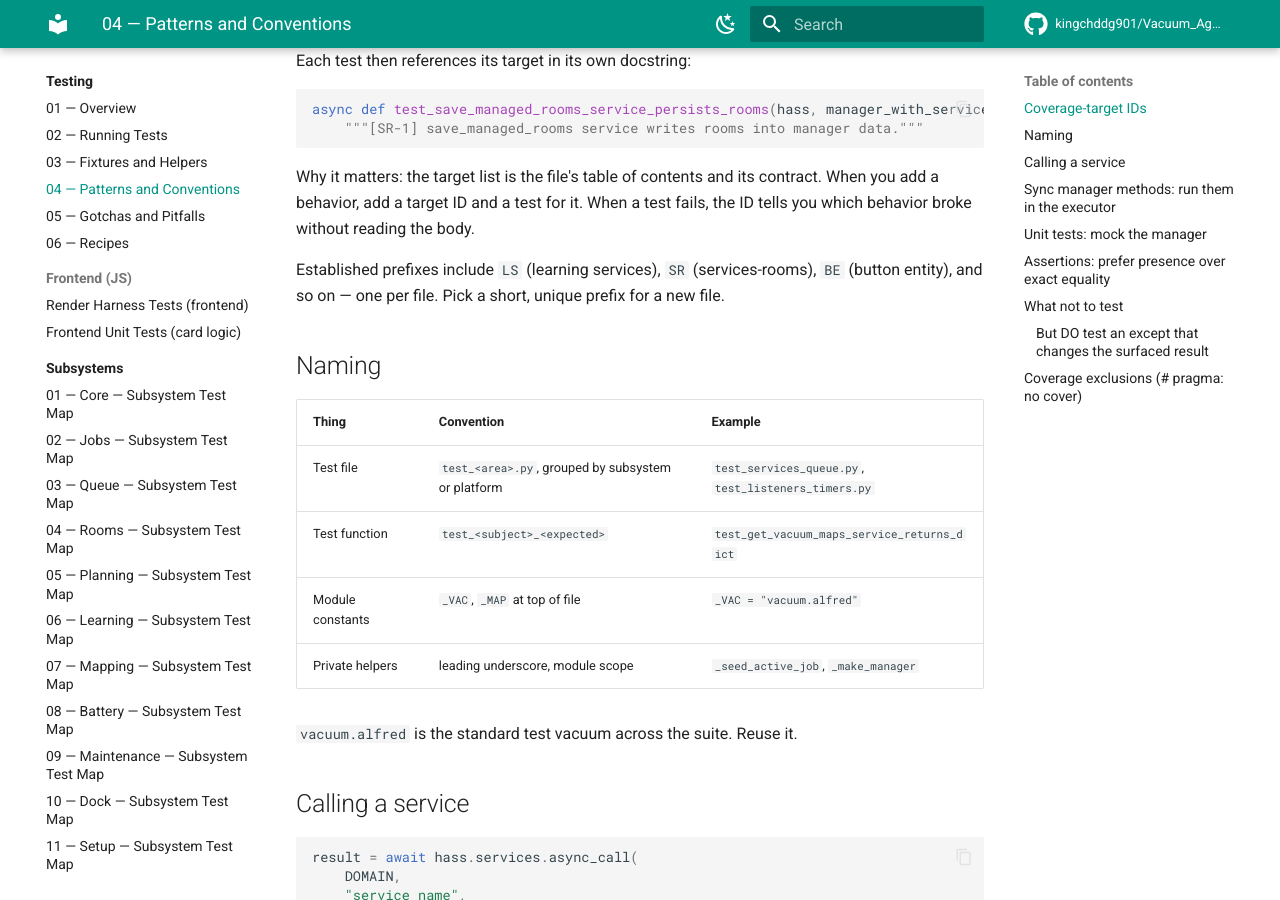
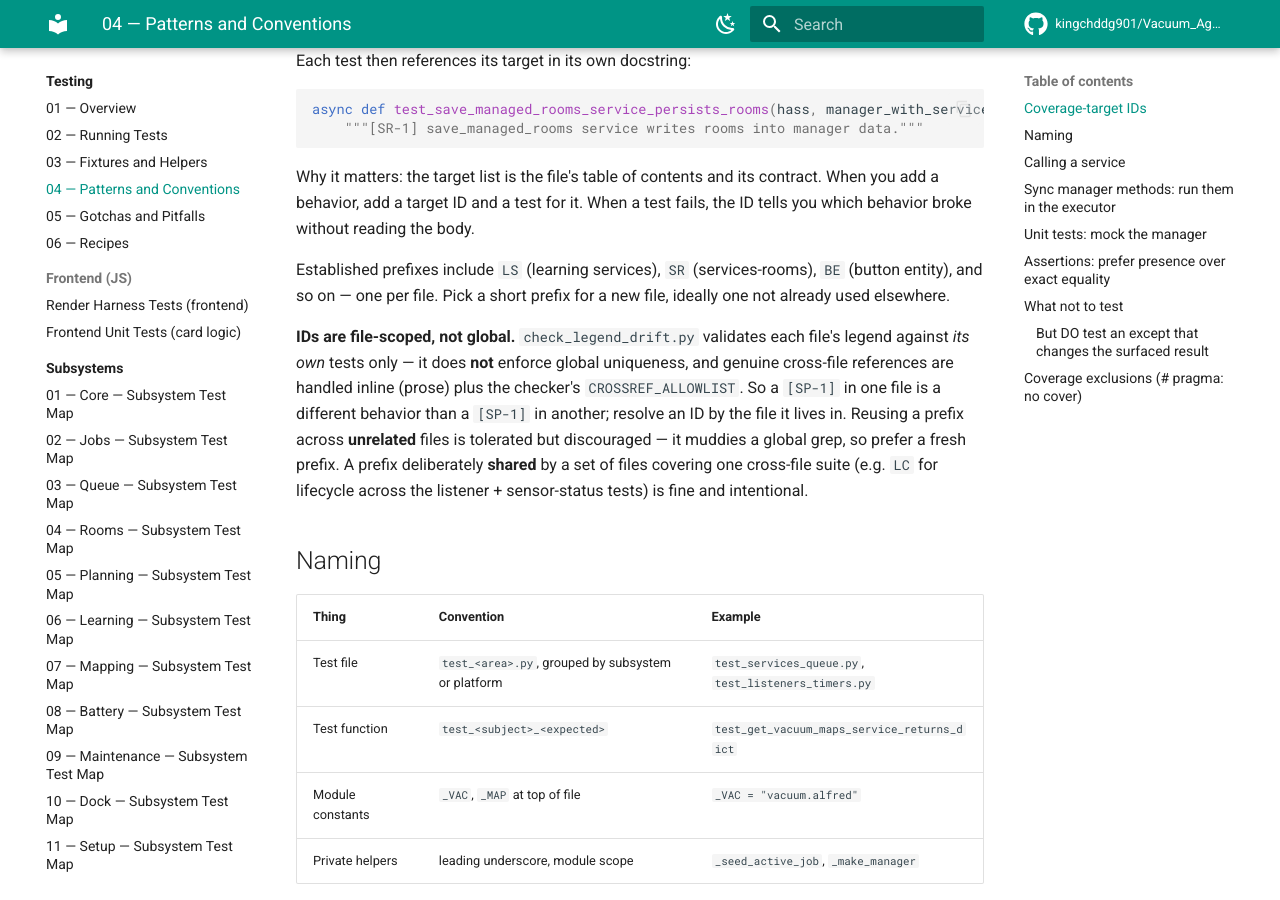
Before and after one commit to kingchddg901/Vacuum_Agent, an MkDocs documentation site: the page built from docs/testing/04-patterns-and-conventions.md, in a window 1280 px wide and 900 px high, scrolled down 572 px. Built offline with MkDocs 1.6.1 and Material for MkDocs 9.7.7, drawn with Linux system fonts in a browser that asks for light colours; comment, search, counter and statistics services are not loaded.

Commit message:
docs(testing): de-collide the SP/SS test-id prefixes + formalize file-scoped ids
The [XX-N] coverage-target ids are file-scoped by design (check_legend_drift.py
validates each file's legend against its own body; it never enforces global
uniqueness). Documented that explicitly in 04-patterns-and-conventions.md — a
prefix reused across UNRELATED files is tolerated-but-discouraged, a prefix
deliberately shared by a cross-file suite (e.g. LC) is intentional.

Then de-collided the two clearly-accidental collisions (unrelated topics that
happened to share initials), keeping the canonical owner and renaming the rest
(prefix only, numbers preserved):
- SP: kept by test_mapping_segment_primitives.py (segment primitives).
  test_run_plan_start_plan.py SP -> RPS; test_manager_queue_breaks.py SP -> SVP.
- SS: kept by test_manager_start_selected.py (start-selected).
  test_services_snapshots.py SS -> SNP; test_setup_status.py SS -> STS.

(A wider scan showed 21 colliding prefixes total; per decision the other 17 —
several of which are intentional shared suites — are left as documented
file-scoped ids, not renamed.) Docstring-only; no test behavior changed.
check_legend_drift.py exit 0; the 4 renamed files' 65 tests pass. mkdocs strict green.

Co-Authored-By: Claude Opus 4.8 (1M context) <noreply@anthropic.com>

```diff
--- a/docs/testing/04-patterns-and-conventions.md
+++ b/docs/testing/04-patterns-and-conventions.md
@@ -33,8 +33,18 @@ contract. When you add a behavior, add a target ID and a test for it. When a
 test fails, the ID tells you which behavior broke without reading the body.
 
 Established prefixes include `LS` (learning services), `SR` (services-rooms),
-`BE` (button entity), and so on — one per file. Pick a short, unique prefix for
-a new file.
+`BE` (button entity), and so on — one per file. Pick a short prefix for a new
+file, ideally one not already used elsewhere.
+
+**IDs are file-scoped, not global.** `check_legend_drift.py` validates each
+file's legend against *its own* tests only — it does **not** enforce global
+uniqueness, and genuine cross-file references are handled inline (prose) plus the
+checker's `CROSSREF_ALLOWLIST`. So a `[SP-1]` in one file is a different behavior
+than a `[SP-1]` in another; resolve an ID by the file it lives in. Reusing a
+prefix across **unrelated** files is tolerated but discouraged — it muddies a
+global grep, so prefer a fresh prefix. A prefix deliberately **shared** by a set
+of files covering one cross-file suite (e.g. `LC` for lifecycle across the
+listener + sensor-status tests) is fine and intentional.
 
 ## Naming
 
```
Also changed, not shown: 4 other files.
